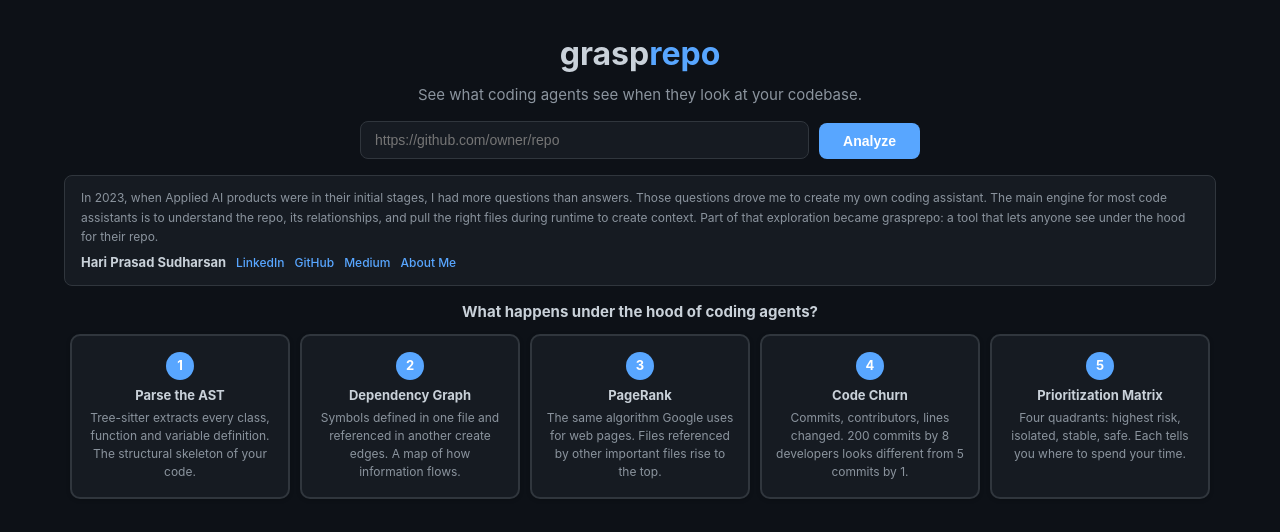
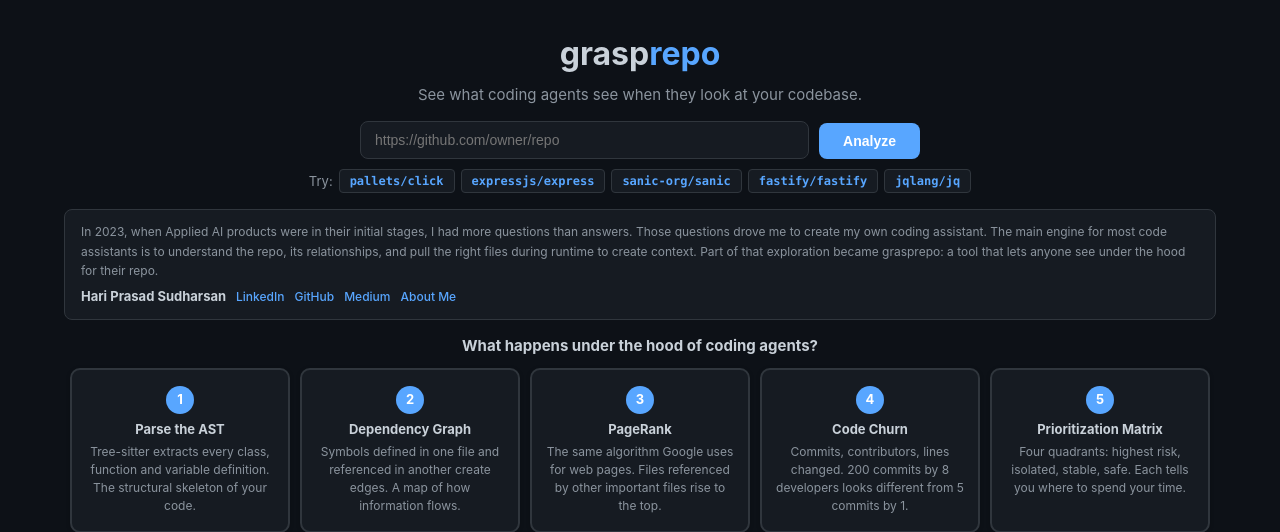
Before and after one commit to brettleehari/grasprepo, a FastAPI app: page / in a window 1280 px wide. Shown: the part 56-588 px from the top of the page. Run offline with FastAPI, Linux system fonts and the light colour scheme; some libraries are stand-ins or nearby versions.

Commit message:
Add example repo buttons for first time visitors
Try: pallets/click, expressjs/express, sanic-org/sanic,
fastify/fastify, jqlang/jq. All tested under 15s, produce
rich results across all tabs. One click to analyze.

Co-Authored-By: Claude Opus 4.6 (1M context) <noreply@anthropic.com>

```diff
--- a/web/static/style.css
+++ b/web/static/style.css
@@ -59,6 +59,32 @@ nav .links a:hover, nav .links a.active { color: var(--text); text-decoration: n
 .hero-compact h1 { font-size: 32px; margin-bottom: 4px; }
 .hero-compact h1 span { color: var(--accent); }
 .hero-sub { color: var(--text-muted); font-size: 15px; margin: 0 auto 14px; }
+.try-examples {
+    margin-top: 10px;
+    font-size: 13px;
+    color: var(--text-muted);
+    display: flex;
+    align-items: center;
+    justify-content: center;
+    gap: 6px;
+    flex-wrap: wrap;
+}
+.try-examples button {
+    background: var(--surface);
+    border: 1px solid var(--border);
+    color: var(--accent);
+    font-size: 12px;
+    font-weight: 600;
+    padding: 4px 10px;
+    border-radius: 4px;
+    cursor: pointer;
+    transition: border-color 0.15s, background 0.15s;
+    font-family: 'SF Mono', 'Fira Code', 'Consolas', monospace;
+}
+.try-examples button:hover {
+    border-color: var(--accent);
+    background: rgba(88,166,255,0.08);
+}
 
 /* Cards grid */
 .cards { display: grid; grid-template-columns: repeat(auto-fit, minmax(320px, 1fr)); gap: 20px; padding-bottom: 60px; }
--- a/web/templates/index.html
+++ b/web/templates/index.html
@@ -13,6 +13,14 @@
             <button type="submit" class="primary" id="run-btn">Analyze</button>
         </div>
     </form>
+    <div class="try-examples">
+        Try:
+        <button onclick="tryRepo('https://github.com/pallets/click')">pallets/click</button>
+        <button onclick="tryRepo('https://github.com/expressjs/express')">expressjs/express</button>
+        <button onclick="tryRepo('https://github.com/sanic-org/sanic')">sanic-org/sanic</button>
+        <button onclick="tryRepo('https://github.com/fastify/fastify')">fastify/fastify</button>
+        <button onclick="tryRepo('https://github.com/jqlang/jq')">jqlang/jq</button>
+    </div>
 </div>
 
 <!-- Everything visible without scrolling -->
@@ -211,6 +219,12 @@ function advanceStage() {
         document.getElementById('progress-fill').style.width = Math.min(((stageIdx+1)/stages.length)*100, 95) + '%';
         stageIdx++;
     }
+}
+
+/* ---- Try example repo ---- */
+function tryRepo(url) {
+    document.getElementById('repo-url').value = url;
+    document.getElementById('analyze-form').dispatchEvent(new Event('submit'));
 }
 
 /* ---- Main flow ---- */
```
